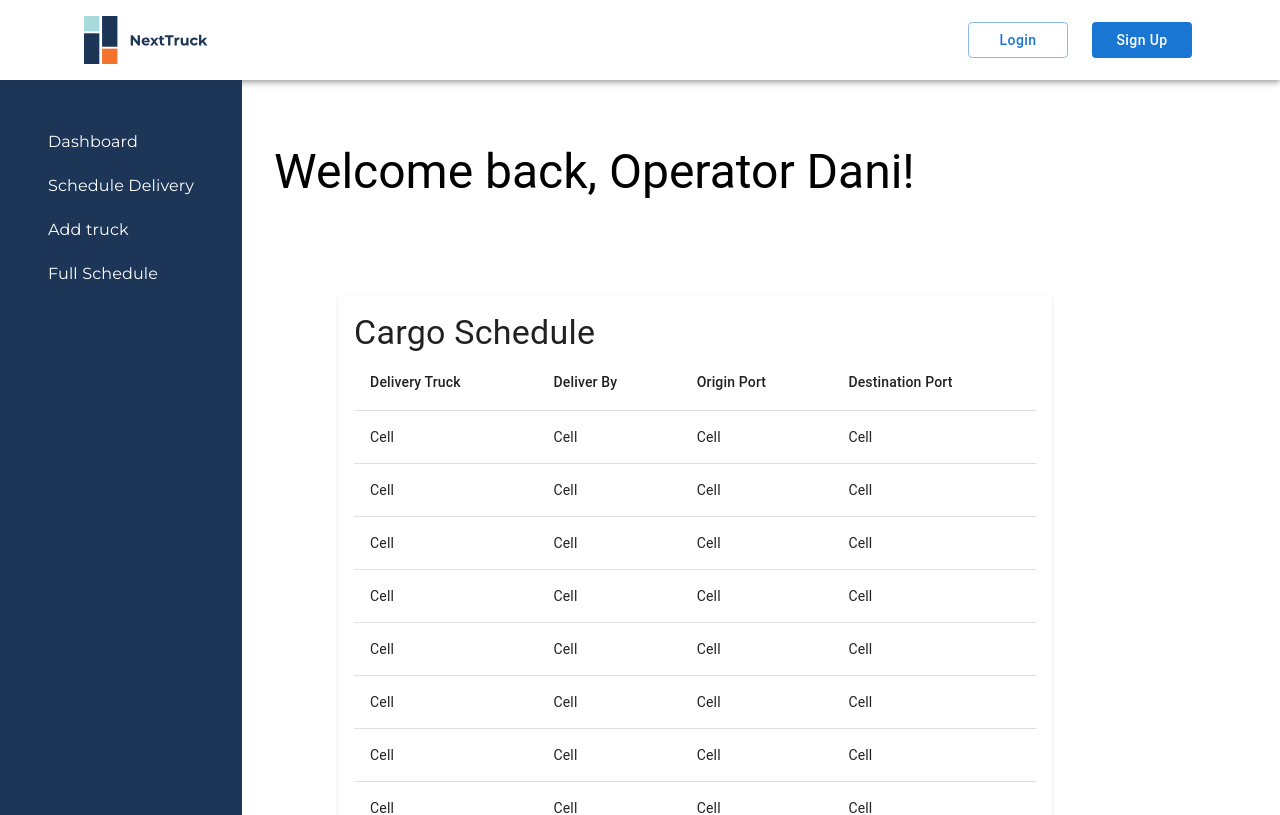
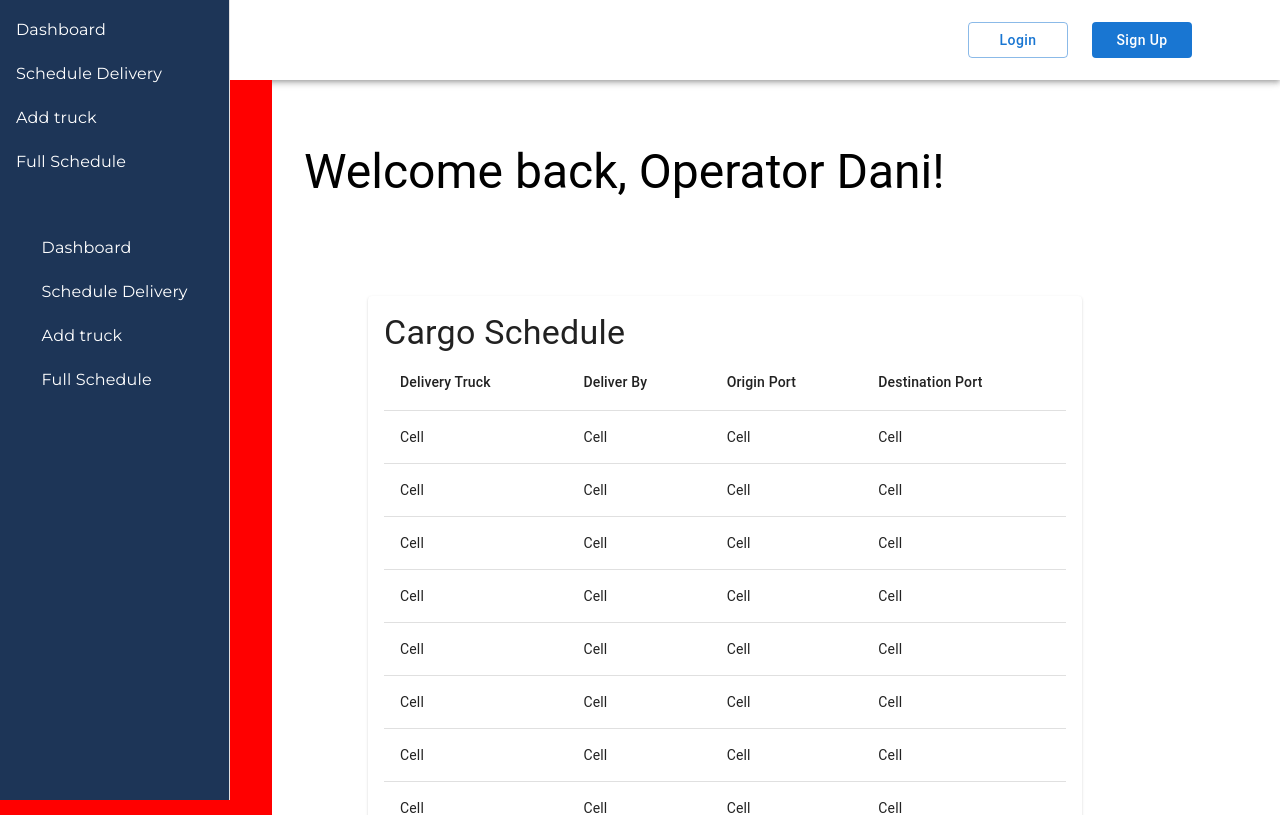
Before and after one commit to mgiang2015/PsaCodesprint, a React (Create React App) app in the folder client/: page /operator in a window 1280 px wide. Shown: the top 815 px of the page. Built offline with nearby package versions, Linux system fonts and the light colour scheme.

Commit message:
broken changes

```diff
--- a/client/src/App.js
+++ b/client/src/App.js
@@ -16,7 +16,7 @@ function App() {
     return (
         <Provider store={store}>
             <div>
-                <NavBar />
+                <NavBar/>
                 <Switch>
                     <Route exact path="/">
                         <LandingPage />
--- a/client/src/Components/NavBar.js
+++ b/client/src/Components/NavBar.js
@@ -6,7 +6,7 @@ function NavBar() {
 	return (
         <AppBar position="static" style={{ background: '#FFF', height: "10vh" }}>
             <Container sx={{height: "100%" }}>
-                <Toolbar sx={{display: "flex", alignItems: 'center', height: "100%" }}>
+                <Toolbar sx={{display: "flex", alignItems: 'center', height: "100%"}}>
                     <IconButton edge="start" sx={{ "&:hover": { backgroundColor: "transparent" } }} href="/" disableRipple>
                         <Box component="img"
                                 sx={{
--- a/client/src/Components/Sidebar.js
+++ b/client/src/Components/Sidebar.js
@@ -1,11 +1,20 @@
-import { MenuList, MenuItem, Box } from '@mui/material';
+import { MenuList, MenuItem, Box, Drawer, Toolbar, Divider, List, ListItem, ListItemIcon, ListItemText } from '@mui/material';
 import { Link } from "react-router-dom";
 import { PaddingY } from '../Utils/Padding';
 
+const drawerWidth = 240;
 
 export default function Sidebar({ options }) {
 	return (
-		<Box sx={{ color: "#FFFFFF", backgroundColor: "#1D3557", padding: "2rem", height: "100%", fontFamily: "Montserrat" }}>
+        <Box sx={{backgroundColor: "red", px: 2}}>
+            <Drawer
+                variant="permanent"
+                sx={{
+                width: drawerWidth,
+                maxHeight: "100%"
+                }}
+            >
+                <Box sx={{ backgroundColor: "#1D3557" }}>
                         <MenuList sx={{ height: "100%" }}>
                         {options.map((option) => (
                             <MenuItem>
@@ -15,5 +24,19 @@ export default function Sidebar({ options }) {
                         ))}
                     </MenuList>
                     </Box>
+                    <Box sx={{ color: "#FFFFFF", backgroundColor: "#1D3557", padding: "2vw", height: "100%" }}>
+                    <MenuList sx={{ height: "100%" }}>
+                        {options.map((option) => (
+                            <MenuItem>
+                                <Link style={{ textDecoration: "none", color: "#FFFFFF", fontFamily: "Montserrat" }} to={option[1]}>{option[0]}</Link>
+                                <PaddingY padding={2}/>
+                            </MenuItem>
+                        ))}
+                    </MenuList>
+                </Box>
+
+            </Drawer>
+
+        </Box>
 	)
 }
--- a/client/src/Operator/OperatorContainer.js
+++ b/client/src/Operator/OperatorContainer.js
@@ -11,8 +11,8 @@ export default function OperatorContainer(props) {
 	];
 
 	return (
-		<Box sx={{display: "flex", flexDirection: "row", justifyContent: "flex-start", height: "100rem"}}>
-			<Sidebar options={sidebarOptions} />
+		<Box sx={{display: "flex", flexDirection: "row", justifyContent: "flex-start"}}>
+			<Sidebar options={sidebarOptions}/>
 			<Box sx={{paddingTop: "4rem", paddingLeft: "2rem", minWidth: "50%"}}>
 				<Typography variant="h3">{props.title}</Typography>
 				{props.children}
--- a/client/src/Operator/OperatorDashboard.js
+++ b/client/src/Operator/OperatorDashboard.js
@@ -22,7 +22,7 @@ export default function OperatorDashboard() {
 	const headings2 = ["Operators", "Sending Volume", "Receiving Volume", "Total"];
 
 	return (
-		<OperatorContainer title={"Welcome back, Operator Dani!"}>
+		<OperatorContainer title={"Welcome back, Operator Dani!"} sx={{backgroundColor: "red"}}>
 			<Box sx={{ padding: "4rem" }}>
 				<InfoTable title={title1} headings={headings1} datasets={defaultDataset} />
 				<InfoTable title={title2} headings={headings2} datasets={defaultDataset} />
--- a/client/src/UserAuth/LoginPage.js
+++ b/client/src/UserAuth/LoginPage.js
@@ -1,4 +1,5 @@
 import React, {useState} from "react";
+import { Link } from 'react-router-dom';
 import { useForm } from "react-hook-form";
 import { Paper, TextField, Button, Container, Box, Divider, FormControl, InputLabel, Select, MenuItem } from '@mui/material';
 import { Logo } from "../assets/exportLogo";
@@ -56,7 +57,7 @@ export default function LoginPage() {
                     <Divider style={{width:'100%'}}>or</Divider>
 
                     <PaddingY padding={2} />
-                    <Button variant="contained" sx={{display: 'flex', px: 5, textTransform: 'none', width: '100%'}} href="/signup">Sign Up</Button>
+                    <Button component={Link} variant="contained" sx={{display: 'flex', px: 5, textTransform: 'none', width: '100%'}} to="/signup">Sign Up</Button>
                 </Paper>
             </form>
         </Container>
--- a/client/src/pages/LandingPage.js
+++ b/client/src/pages/LandingPage.js
@@ -4,7 +4,6 @@ import UndrawIcon from '../assets/UndrawIcon.svg'
 function LandingPage() {
     return(
         <Box sx={{ display: 'flex', alignItems: 'center', justifyContent: 'center', my: 20, flexWrap: 'wrap', gap: 5}}>
-
             <Box component="img"
             sx={{
                 height: '30rem',
```
Lines whose indentation alone changed are shown as unchanged.
